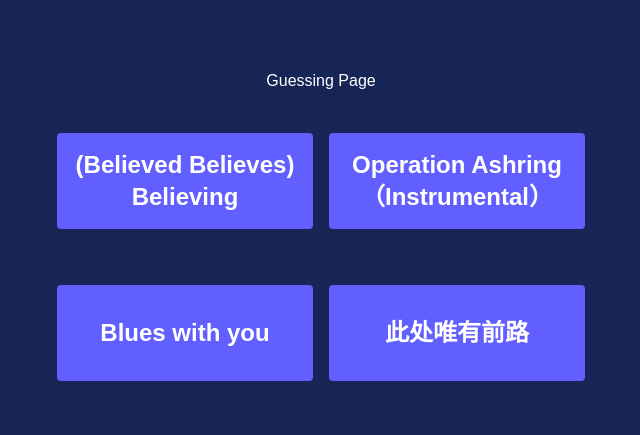
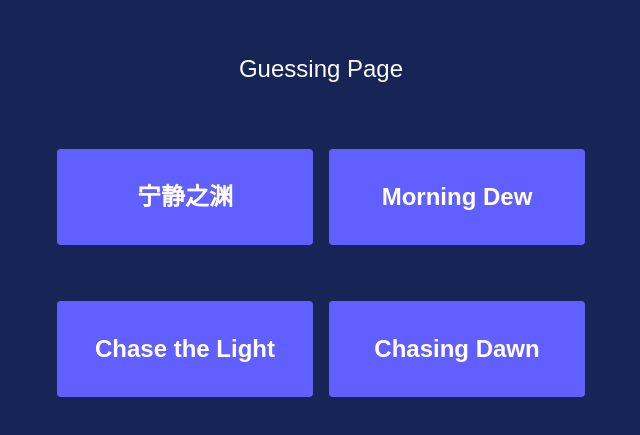
Before and after one commit to quanhuynh11/arknights-guessing-game, a Next.js app: page /guessing-page in a window 1280 px wide. Shown: the part 175-610 px from the top of the page, without its empty margins (319-959 px from the left). Built offline with nearby package versions, Linux system fonts and the light colour scheme.

Commit message:
game kinda works

```diff
--- a/_components/answer-block.js
+++ b/_components/answer-block.js
@@ -3,44 +3,41 @@
 import { useEffect, useState } from "react";
 import songs from "../public/song-metadata/songs.json";
 
-export default function AnswerBlock({ answer }) {
-
-    const isAnswer = answer ? true : false;
-
+export default function AnswerBlock({
+    answer,
+    correctAnswer,
+    answerSelected,
+    onAnswerSelected,
+}) {
     const [currentAnswer, setAnswer] = useState(answer);
-    const [selected, setSelected] = useState(false);
-
-    const [buttonStyle, setButtonStyle] = useState("bg-indigo-500 hover:bg-indigo-700 text-white font-bold w-64 h-24 rounded text-2xl mt-10 cursor-pointer flex items-center justify-center");
 
     useEffect(() => {
-        // If there isnt an answer passed in, then it's not the correct answer
-        // so we will need to just choose a random answer from songs.json
         if (!answer) {
-            setAnswer(songs[Math.floor(Math.random() * songs.length)]);
+            const randomSong = songs[Math.floor(Math.random() * songs.length)];
+            setAnswer(randomSong);
         }
     }, [answer]);
 
     const handleClick = () => {
-        if(isAnswer) {
-            setButtonStyle("bg-green-500 text-white font-bold w-64 h-24 rounded text-2xl mt-10 flex items-center justify-center");
-            setSelected(true);
+        if (!answerSelected) {
+            onAnswerSelected();
         }
-        else {
-            setButtonStyle("bg-red-500 text-white font-bold w-64 h-24 rounded text-2xl mt-10 flex items-center justify-center");
-            setSelected(true);
-        }
+    };
+
+    // Compute button color
+    let bgColor = "bg-indigo-500 hover:bg-indigo-700";
+    if (answerSelected) {
+        bgColor =
+            currentAnswer.cid === correctAnswer.cid ? "bg-green-500" : "bg-red-500";
     }
-
-
 
     return (
         <div className="flex flex-col items-center justify-center">
-            {/* <h1 className="text-4xl">{currentAnswer}</h1> */}
-
             {currentAnswer && (
-                <button className={buttonStyle}
+                <button
+                    className={`${bgColor} text-white font-bold w-64 h-24 rounded text-2xl mt-10 flex items-center justify-center`}
                     onClick={handleClick}
-                    disabled={selected}
+                    disabled={answerSelected}
                 >
                     <p>{currentAnswer.name}</p>
                 </button>
--- a/app/guessing-page/page.js
+++ b/app/guessing-page/page.js
@@ -1,31 +1,43 @@
 "use client";
 
 import AnswerBlock from "@/_components/answer-block";
-import { useState } from "react";
+import { useState, useMemo } from "react";
 import songs from "../../public/song-metadata/songs.json";
 
 export default function GuessingPage() {
+    const [answerSelected, setAnswerSelected] = useState(false);
 
-    const [correctAnswer, setCorrectAnswer] = useState(songs[Math.floor(Math.random() * songs.length)]);
+    // Pick a random correct answer
+    const correctAnswer = useMemo(() => {
+        return songs[Math.floor(Math.random() * songs.length)];
+    }, []);
 
-    const [answerSelected, setAnswerSelected] = useState(false);
+    // Pick 3 wrong answers and shuffle all 4
+    const shuffledAnswers = useMemo(() => {
+        const wrongs = songs
+            .filter((s) => s.cid !== correctAnswer.cid)
+            .sort(() => 0.5 - Math.random())
+            .slice(0, 3);
+        return [correctAnswer, ...wrongs].sort(() => 0.5 - Math.random());
+    }, [correctAnswer]);
+
+    const handleAnswerSelected = () => setAnswerSelected(true);
+
+    console.log(correctAnswer);
 
     return (
         <div className="bg-blue-950 w-screen h-screen text-white p-5 flex flex-col items-center justify-center">
-            <section className="flex flex-col items-center justify-center">
-                {/* <section className="">
-                    <img className="w-1/8" src="/images/u-official.webp" alt="A picture of the arknights operator u-official" />
-                </section> */}
-                <h1>Guessing Page</h1>
-
-            </section>
-            {console.log(correctAnswer)}
-
+            <h1 className="text-2xl mb-6">Guessing Page</h1>
             <section className="grid grid-cols-2 gap-4">
-                <AnswerBlock answer={correctAnswer}  />
-                <AnswerBlock />
-                <AnswerBlock />
-                <AnswerBlock />
+                {shuffledAnswers.map((song) => (
+                    <AnswerBlock
+                        key={song.cid}
+                        answer={song}
+                        correctAnswer={correctAnswer}
+                        answerSelected={answerSelected}
+                        onAnswerSelected={handleAnswerSelected}
+                    />
+                ))}
             </section>
         </div>
     );
```
